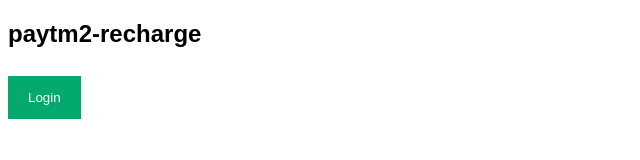
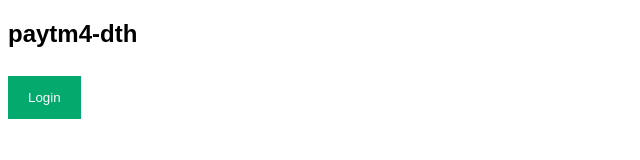
Before and after one commit to pinkey023/niroopa-docker-project, a plain HTML site: page index.html in a window 1280 px wide. Shown: the whole page, without its empty margins (0-640 px from the left). Drawn offline with Linux system fonts and the light colour scheme.

Commit message:
Update index.html

```diff
--- a/index.html
+++ b/index.html
@@ -127,7 +127,7 @@ span.psw {
 </head>
 <body>
 
-<h2> paytm2-recharge </h2>
+<h2> paytm4-dth </h2>
 
 <button onclick="document.getElementById('id01').style.display='block'" style="width:auto;">Login</button>
 
```
